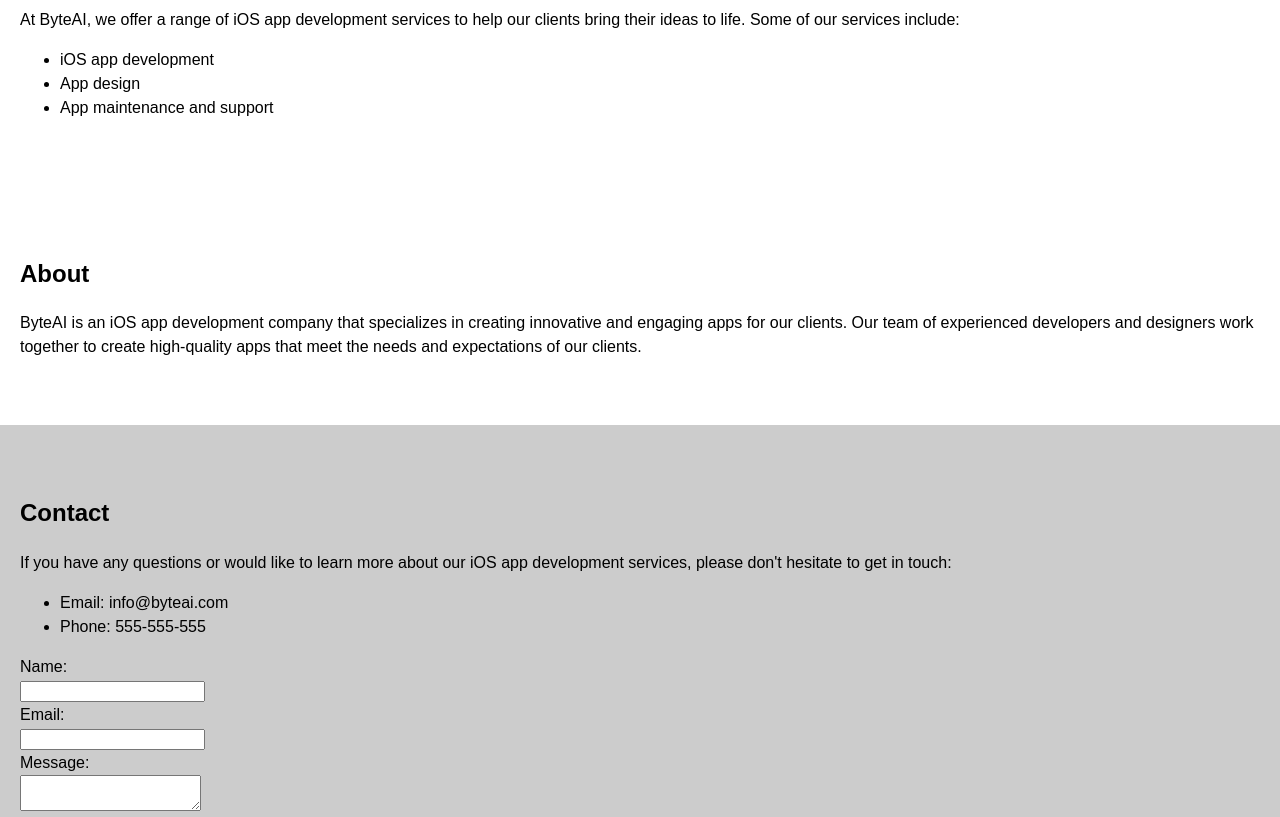
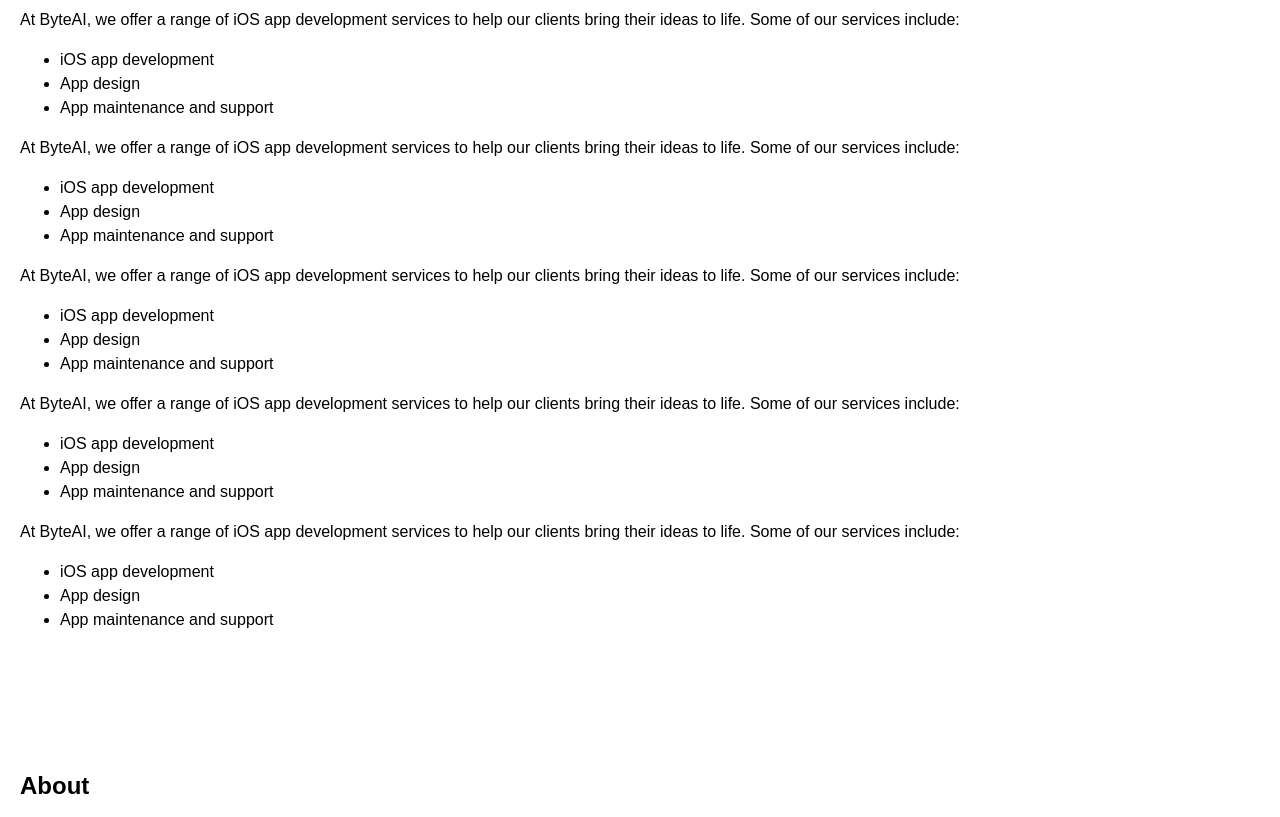
Before and after one commit to ByteAIapp/ByteAIapp.github.io, a plain HTML site: page index.html in a window 1280 px wide. Shown: the part 420-1237 px from the top of the page. Drawn offline with Linux system fonts and the light colour scheme.

Commit message:
Update index.html

```diff
--- a/index.html
+++ b/index.html
@@ -108,6 +108,30 @@
         <li>App design</li>
         <li>App maintenance and support</li>
       </ul>
+      <p>At ByteAI, we offer a range of iOS app development services to help our clients bring their ideas to life. Some of our services include:</p>
+      <ul>
+        <li>iOS app development</li>
+        <li>App design</li>
+        <li>App maintenance and support</li>
+      </ul>
+      <p>At ByteAI, we offer a range of iOS app development services to help our clients bring their ideas to life. Some of our services include:</p>
+      <ul>
+        <li>iOS app development</li>
+        <li>App design</li>
+        <li>App maintenance and support</li>
+      </ul>
+      <p>At ByteAI, we offer a range of iOS app development services to help our clients bring their ideas to life. Some of our services include:</p>
+      <ul>
+        <li>iOS app development</li>
+        <li>App design</li>
+        <li>App maintenance and support</li>
+      </ul>
+      <p>At ByteAI, we offer a range of iOS app development services to help our clients bring their ideas to life. Some of our services include:</p>
+      <ul>
+        <li>iOS app development</li>
+        <li>App design</li>
+        <li>App maintenance and support</li>
+      </ul>
     </section>
 
     <section id="about">
```
